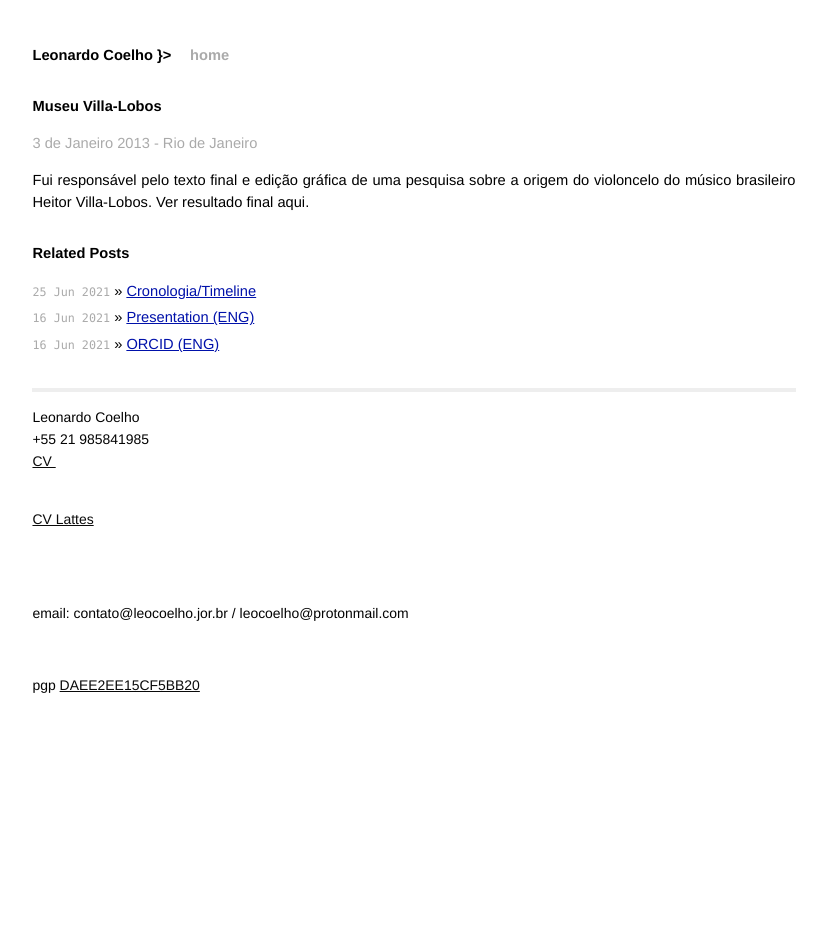
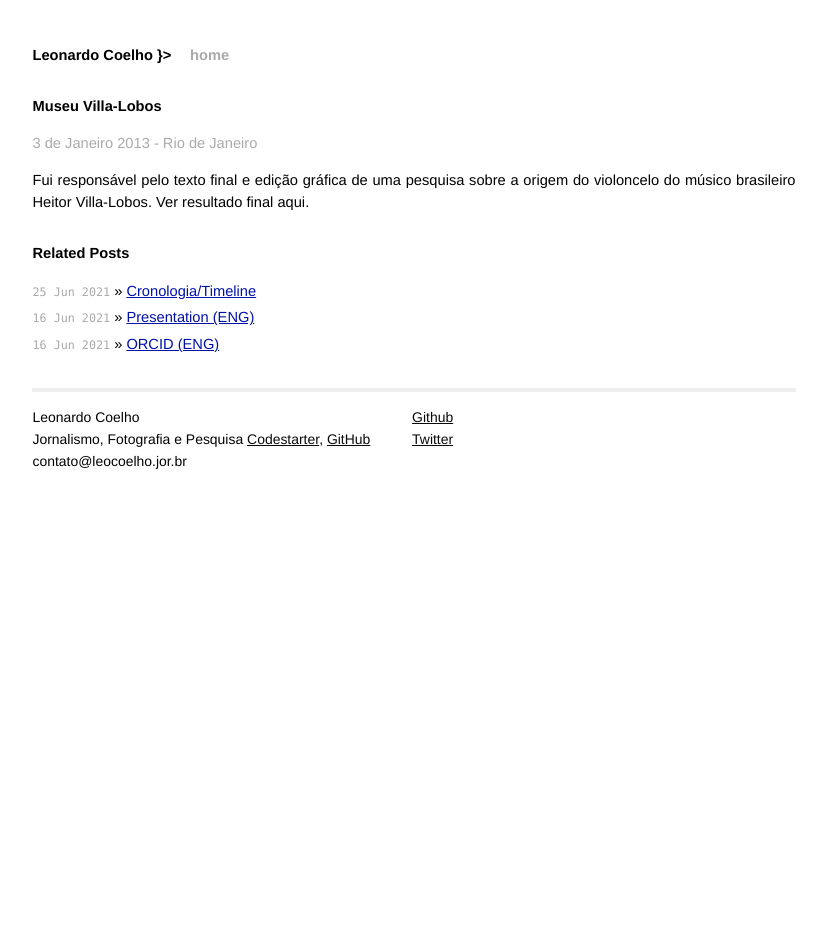
Before and after one commit to mojombo/mojombo.github.io, a Jekyll site: the page built from _posts/2017-01-03-Museuvillalobos.md, in a window 1280 px wide. Shown: the whole page, without its empty margins (226-1053 px from the left). Built offline with Jekyll 4.4.1, drawn with Linux system fonts in a browser that asks for light colours.

Commit message:
Update default.html

```diff
--- a/_layouts/default.html
+++ b/_layouts/default.html
@@ -38,18 +38,19 @@
       <p>
         Leonardo Coelho
         <br />
-        +55 21 985841985
+        Jornalismo, Fotografia e Pesquisa
+          <a href="https://codestarter.org/">Codestarter</a>,
+          <a href="https://github.com/">GitHub</a>
         <br />
-        <a href="https://www.canva.com/design/DAChbcv0Ml8/n069t6ZoNnsByxzJ1mrnDA/view?utm_content=DAChbcv0Ml8&amp;utm_campaign=designshare&amp;utm_medium=link&amp;utm_source=sharebutton">CV&nbsp;</a></p>
-        <br />
-        <a href="http://lattes.cnpq.br/1033429215349547">CV Lattes</a></p>
-        <br />
-        <p><br>email:&nbsp;contato@leocoelho.jor.br / leocoelho@protonmail.com</p>
-        <br />
-        <p>pgp <a href="https://keybase.io/leocoelho_jor#show-public"></a><a href="https://keybase.io/leocoelho_jor#show-public">DAEE2EE15CF5BB20</a></p>
-  </ul>
-
-</div>
+        contato@leocoelho.jor.br
+      </p>
+    </div>
+    <div class="contact">
+      <p>
+        <a href="http://github.com/leocoelho-jor/">Github</a><br />
+        <a href="http://twitter.com/leocoelho_jor/">Twitter</a><br />
+      </p>
+    </div>
 
 
 <!-- ClickTale Bottom part -->
```
